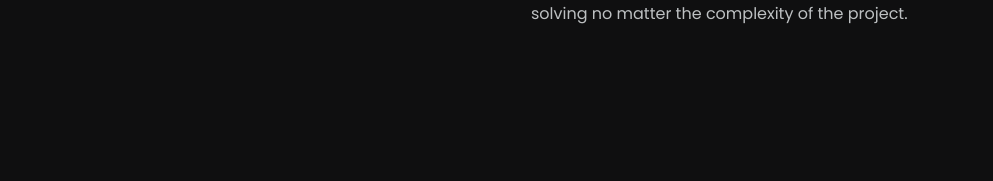
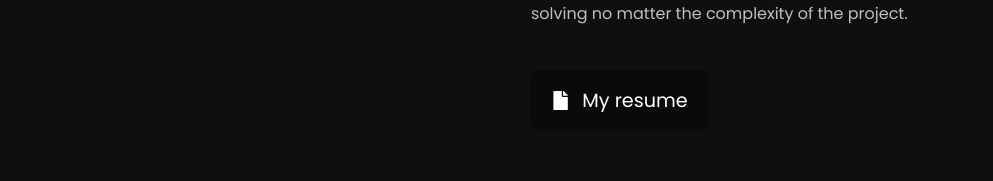
Before and after one commit to jameleggleston/my-portfolio, a React (Create React App) app: page / in a window 1280 px wide. Shown: the part 599-780 px from the top of the page, without its empty margins (109-1102 px from the left). Built offline with nearby package versions, Linux system fonts and the light colour scheme.

Commit message:
added resume

```diff
--- a/src/components/pages/About.js
+++ b/src/components/pages/About.js
@@ -1,4 +1,5 @@
-// import { FaFile } from 'react-icons/fa'
+import Pdf from '../../assets/Resume.pdf';
+import { FaFile } from 'react-icons/fa'
 
 const About = () => {
     return (
@@ -20,11 +21,11 @@ const About = () => {
                             Full-Stack Web Developer, a graduate of `The Coding Bootcamp At UNC-Chapel Hill` with a special appreciation for back-end projects and a life-long dedication to learning. Determined to improve in all aspects of life and known amongst peers for having an eye for detail and being skilled at problem-solving no matter the complexity of the project.
                         </p>
                         {/* going to add my resume here */}
-                        {/* <a href={Pdf} target='_blank' rel="noreferrer" className='button button--flex' download>
+                        <a href={Pdf} target='_blank' rel="noreferrer" className='button button--flex' download>
                             <span className='button--flex'>
                                 <FaFile className='button__icon' /> My resume
                             </span>
-                        </a> */}
+                        </a>
                     </div>
                 </div>
             </div>
```
Also changed, not shown: src/assets/Headshot2.jpg (renamed from assets/Headshot2.jpg), 1 other file (tests, documents, lock files or other folders).
